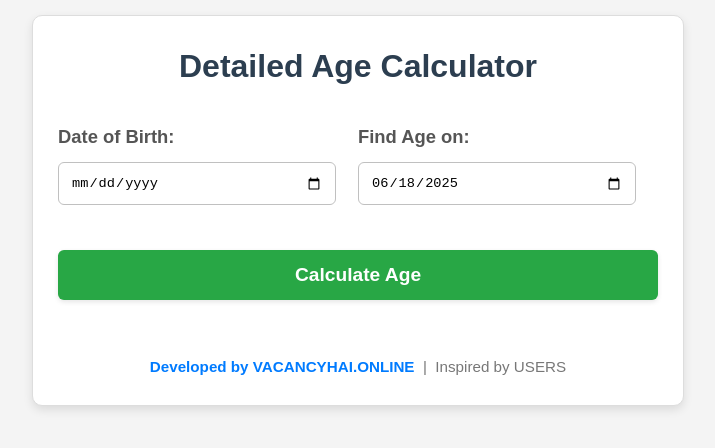
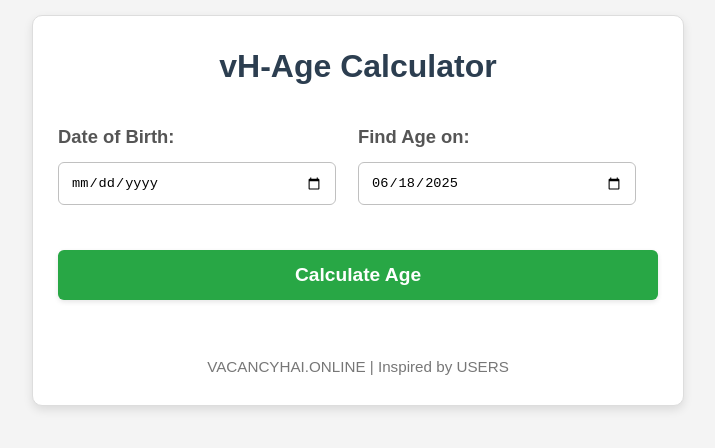
Before and after one commit to bhuveevh/age-calculator-tool, a plain HTML site: page index.html in a window 1280 px wide. Shown: the whole page, without its empty margins (282-997 px from the left). Drawn offline with Linux system fonts and the light colour scheme.

Commit message:
Update index.html

```diff
--- a/index.html
+++ b/index.html
@@ -163,7 +163,7 @@
 </head>
 <body>
   <div class="calculator-container" id="age_calculator_section">
-    <h3>Detailed Age Calculator</h3>
+    <h3>vH-Age Calculator</h3>
 
     <div class="input-group">
       <div class="input-field">
@@ -182,7 +182,7 @@
     <div id="detailed_result_revised"></div>
 
     <div class="footer-credit">
-      <a href="https://vacancyhai.online" target="_blank" rel="noopener noreferrer">Developed by VACANCYHAI.ONLINE</a> &nbsp;|&nbsp; Inspired by USERS
+      <Developed by <a href="https://vacancyhai.online" target="_blank">VACANCYHAI.ONLINE</a> | Inspired by USERS
     </div>
   </div>
 
```
